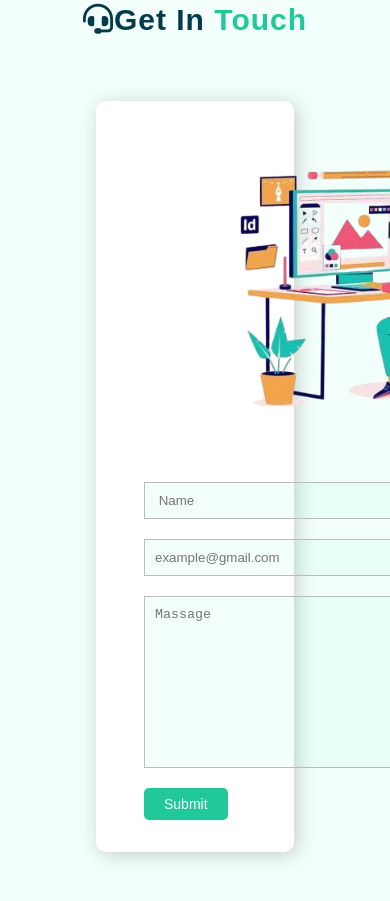
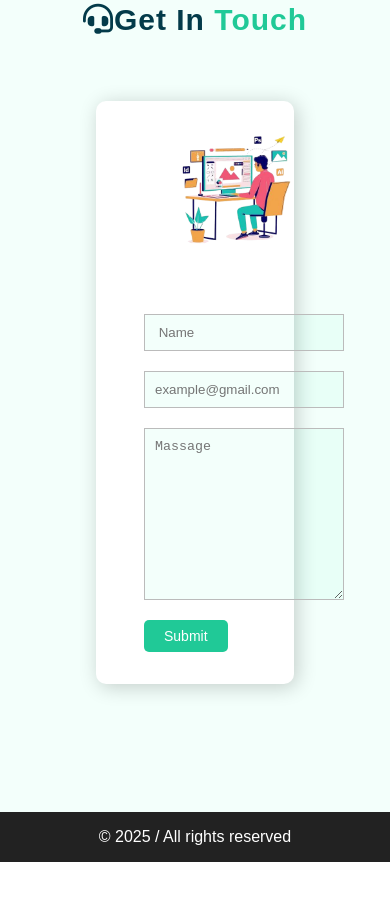
Before and after one commit to zizoelsadany/My-port-folio.com, a plain HTML site: page index.html in a window 390 px wide. Shown: the part 7599-8500 px from the top of the page. After the commit the page ends 8461 px from the top, so only its background shows below. Drawn offline with Linux system fonts and the light colour scheme.

Commit message:
Update style.css

```diff
--- a/style.css
+++ b/style.css
@@ -483,7 +483,13 @@ section .more #mo{
     }
     #mo{
         margin-right: 200rem;
-    }
+        }
+     #contact .row img {
+            max-width: 200px;
+
+
+        }
+
 
 
 
```
